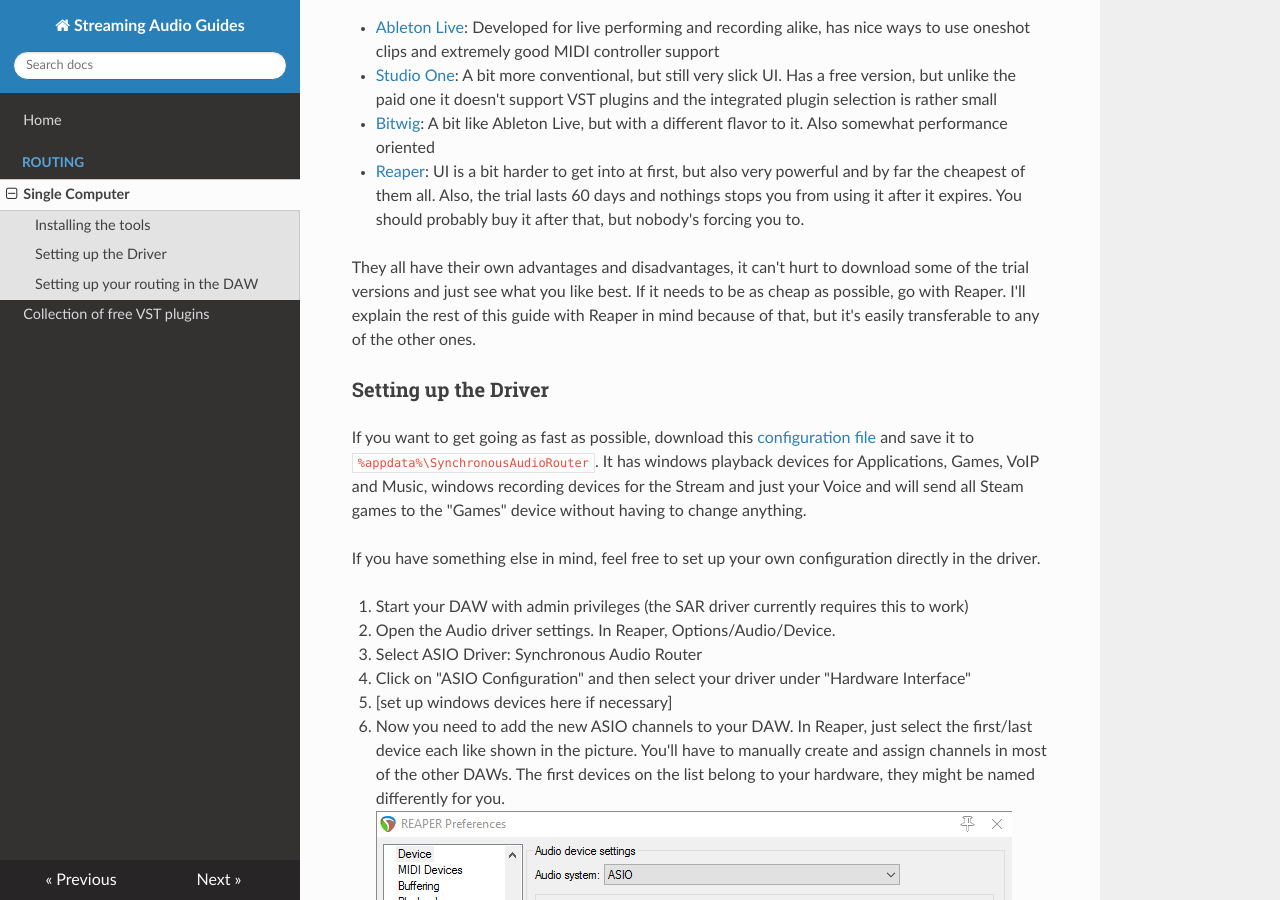
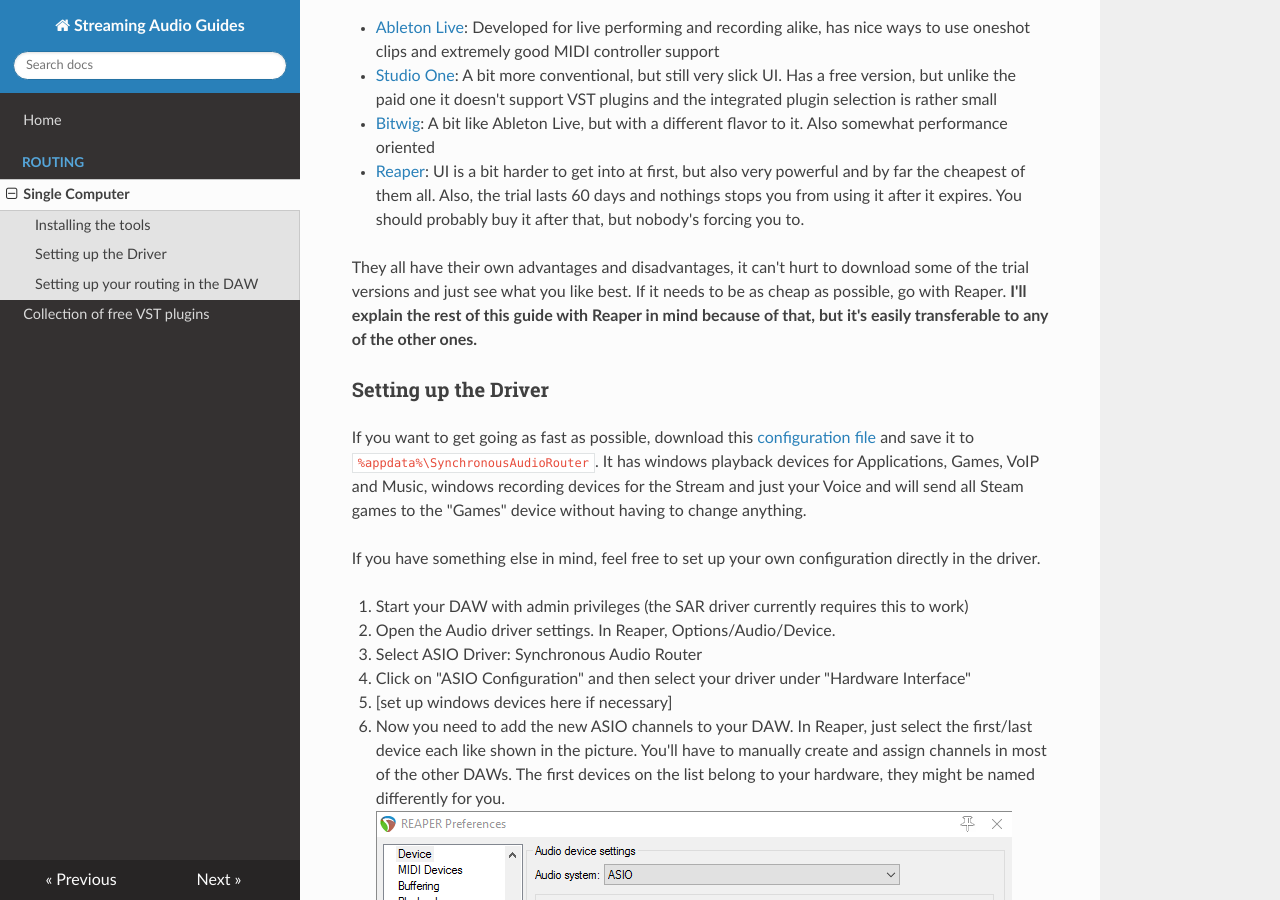
Before and after one commit to twitch-guides/audio, an MkDocs documentation site: the page built from docs/routing-single.md, in a window 1280 px wide and 900 px high, scrolled down 789 px. Built offline with MkDocs 1.6.1, drawn with Linux system fonts in a browser that asks for light colours; nearby versions of some CDN libraries; old or Windows-style settings are respelled for this version of MkDocs.

```diff
--- a/docs/routing-single.md
+++ b/docs/routing-single.md
@@ -33,8 +33,8 @@ lasts 60 days and nothings stops you from using it after it expires. You should
 you to.
 
 They all have their own advantages and disadvantages, it can't hurt to download some of the trial versions and just see
-what you like best. If it needs to be as cheap as possible, go with Reaper. I'll explain the rest of this guide with Reaper
-in mind because of that, but it's easily transferable to any of the other ones.
+what you like best. If it needs to be as cheap as possible, go with Reaper. **I'll explain the rest of this guide with Reaper
+in mind because of that, but it's easily transferable to any of the other ones.**
 
 ### Setting up the Driver
 
```
